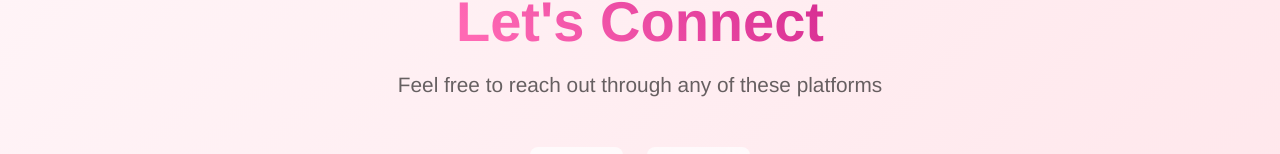
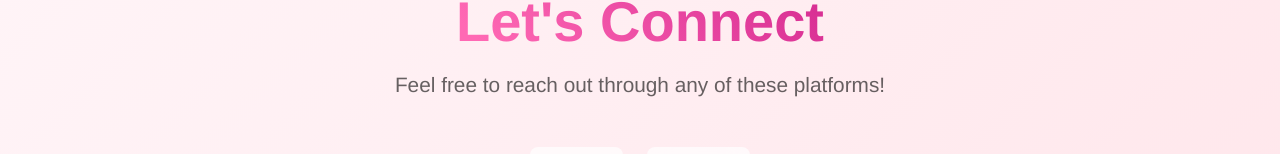
Before and after one commit to SalvadorN323/ariana-portfolio, a React (Vite) app: page /contact in a window 1280 px wide. Shown: the part 219-373 px from the top of the page. Built offline with nearby package versions, Linux system fonts and the light colour scheme.

Commit message:
Add files via upload

```diff
--- a/src/pages/Contact.jsx
+++ b/src/pages/Contact.jsx
@@ -77,7 +77,7 @@ const Contact = () => {
               fontSize: { xs: '1.1rem', md: '1.3rem' }
             }}
           >
-            Feel free to reach out through any of these platforms
+            Feel free to reach out through any of these platforms!
           </Typography>
         </Box>
 
--- a/src/pages/Projects.jsx
+++ b/src/pages/Projects.jsx
@@ -7,6 +7,7 @@ import ArrowBackIosNewIcon from '@mui/icons-material/ArrowBackIosNew';
 import ArrowForwardIosIcon from '@mui/icons-material/ArrowForwardIos';
 import PictureAsPdfIcon from '@mui/icons-material/PictureAsPdf';
 import DescriptionIcon from '@mui/icons-material/Description';
+
 
 const Projects = () => {
   const theme = useTheme();
```
Also changed, not shown: package.json (+4 -4 lines), 1 other file (tests, documents, lock files or other folders).
